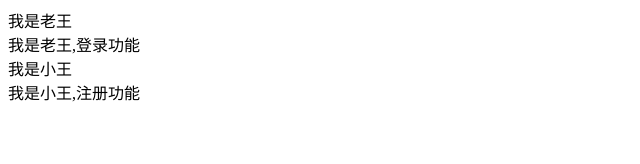
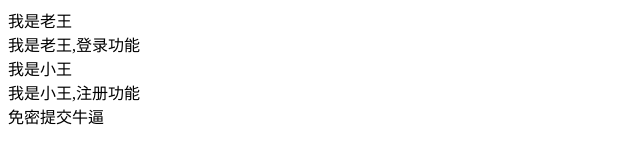
Before and after one commit to larry-larry/my-first, a plain HTML site: page index.html in a window 1280 px wide. Shown: the whole page, without its empty margins (0-640 px from the left). Drawn offline with Linux system fonts and the light colour scheme.

Commit message:
免密提交牛逼

```diff
--- a/index.html
+++ b/index.html
@@ -7,35 +7,17 @@
     <meta http-equiv="X-UA-Compatible" content="ie=edge">
     <title>Document</title>
     <!--
-        1. 在github上创建一个任何人都可以看到的远程仓库,并且有了一个readme文件
-        2. 从远程仓库里克隆文件到个人的本地仓库中
-        3. 如果开发了新东西,需要一步步从工作区提交到暂存区
-        4. 然后再提交上传到远程仓库
-        5. 那么这时候如果别人想看我的代码,这一步并不是克隆,因为本地一开始已经有了远程仓库的东西,
-            这时候只是让你本地仓库和远程仓库做一个同步更新的步骤
-     -->
-
-
-
-    <!--
-         git clone 远程仓库地址 (这里可以写文件夹名)不写默认远程仓库的名字   从远程仓库克隆一份文件
-                                到本地仓库
-
-         git push 远程仓库地址 master    把自己开发的项目从本地上传至远程仓库
-
-         git pull            从远程仓库下载同步文件
-
-         默认git clone 时,会在本地新建一个仓库变量名(别名),变量中存储着远程仓库的地址origin
-            所以把自己的项目从本地上传至远程仓库就不要再麻烦的复制远程仓库地址了
-      -->
-
-
-
-
-    <!-- 远程仓库也有可能产生冲突,两个人同时改了远程仓库的同一个文件,那么就会冲突,需要手动
-            解决,,,,,,会提示你先从远程仓库拉取一下文件(git pull),当git pull之后vscode会有提示
-            要你保留双方文件
-     -->
+        1. 在任意一个git命令行输入  ssh-keygen -t rsa
+        2  在文件路径 C:\用户\当前用户名\ 找到 .ssh 文件夹
+        3 文件夹中有两个文件：
+            - 私钥：id_rsa
+            - 公钥：id_rsa.pub
+            把公钥给github
+        4 在 github -> settings -> SSH and GPG keys页面中，新创建SSH key
+        5 粘贴 公钥 id_rsa.pub 内容到对应文本框中
+        5 在github中新建仓库或者使用现在仓库，拿到git@github.com:用户名/仓库名.git
+        6 此后，再次SSH方式与github“通信”，不用输入密码确认身份了
+    -->
 </head>
 
 <body>
@@ -43,6 +25,8 @@
     <div>我是老王,登录功能</div>
     <div>我是小王</div>
     <div>我是小王,注册功能</div>
+
+    <div>免密提交牛逼</div>
 </body>
 
 </html>
```
